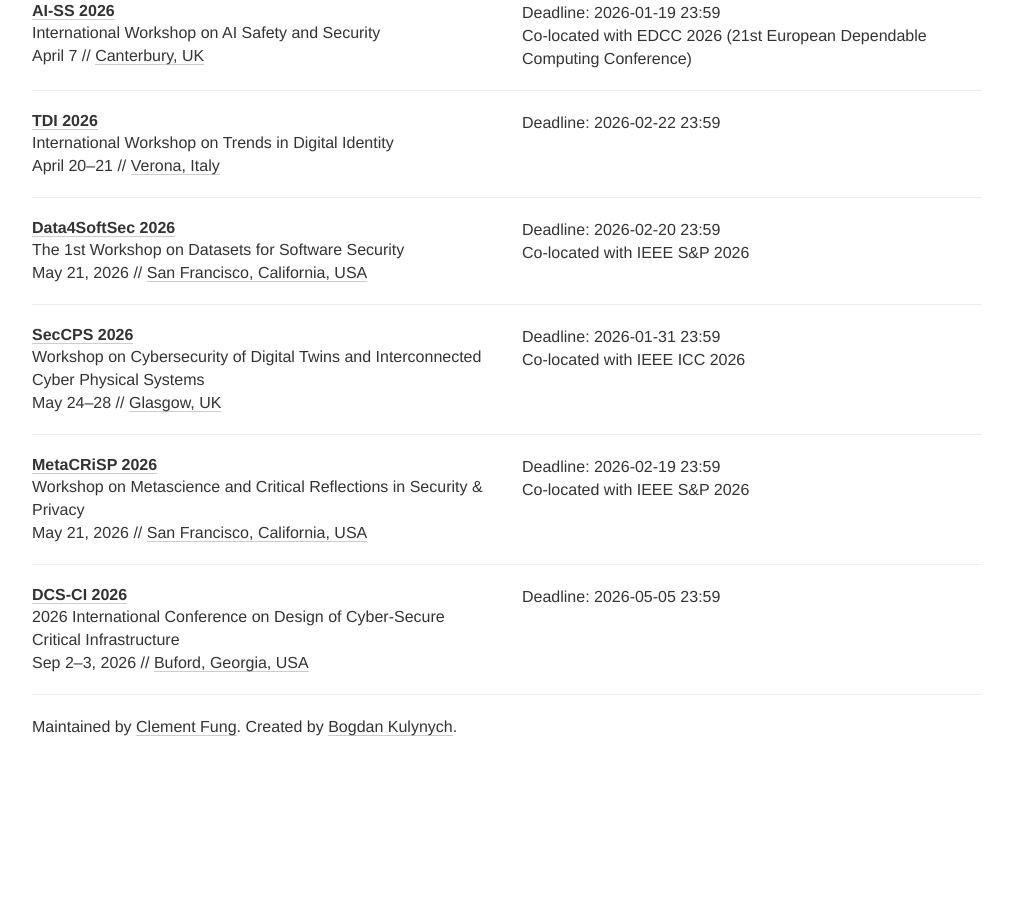
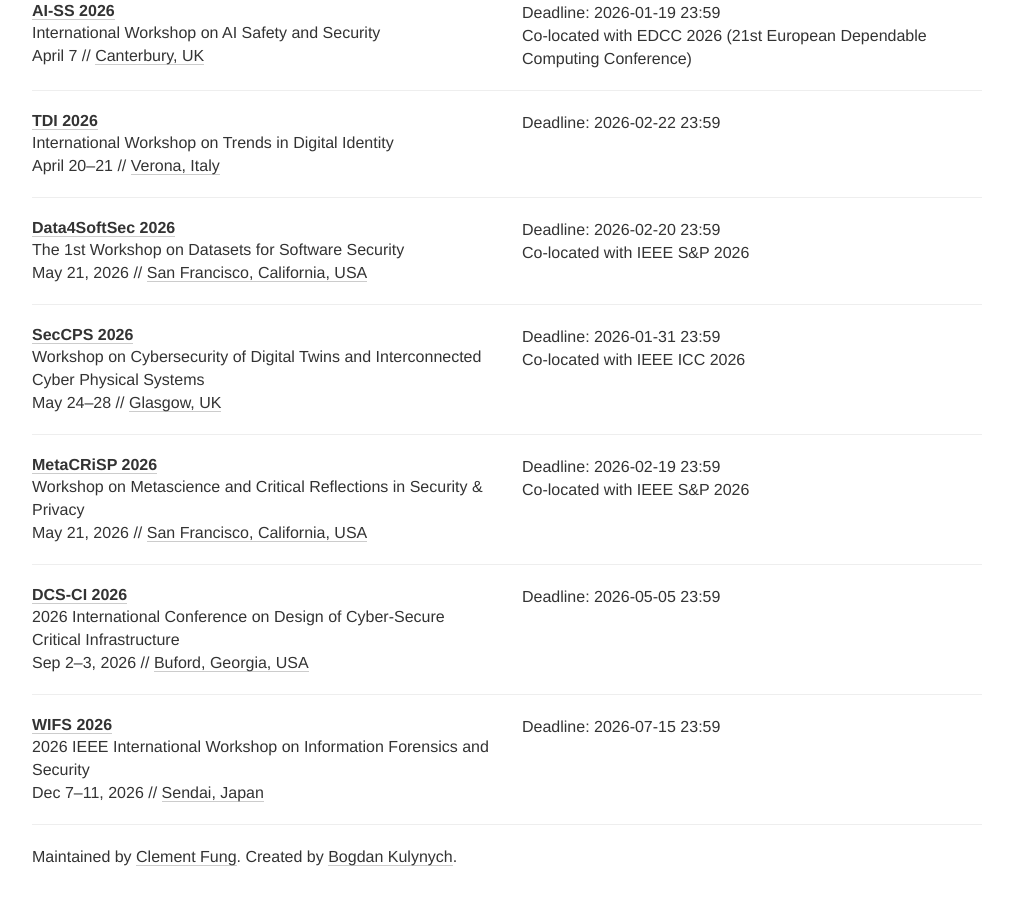
Before and after one commit to sec-deadlines/sec-deadlines.github.io, a Jekyll site: the page built from index.html, in a window 1280 px wide and 900 px high, scrolled down 22072 px. Shown: the whole window, without its empty margins (133-1146 px from the left). Built offline with Jekyll 4.4.1, drawn with Linux system fonts in a browser that asks for light colours; nearby versions of some CDN libraries; comment, search, counter and statistics services are not loaded; before the commit the page ends 22842 px from its top, so only the background shows below that.

Commit message:
Update conferences.yml

```diff
--- a/_data/conferences.yml
+++ b/_data/conferences.yml
@@ -1617,3 +1617,12 @@
   date: Sep 2-3, 2026
   place: Buford, Georgia, USA
   tags: [SEC, CONF]
+
+- name: WIFS
+  description: 2026 IEEE International Workshop on Information Forensics and Security
+  year: 2026
+  link: https://wifs2026.utt.fr/
+  deadline: ["2026-07-15 23:59"]
+  date: Dec 7-11, 2026
+  place: Sendai, Japan
+  tags: [SEC, PRIV, SHOP]
```
